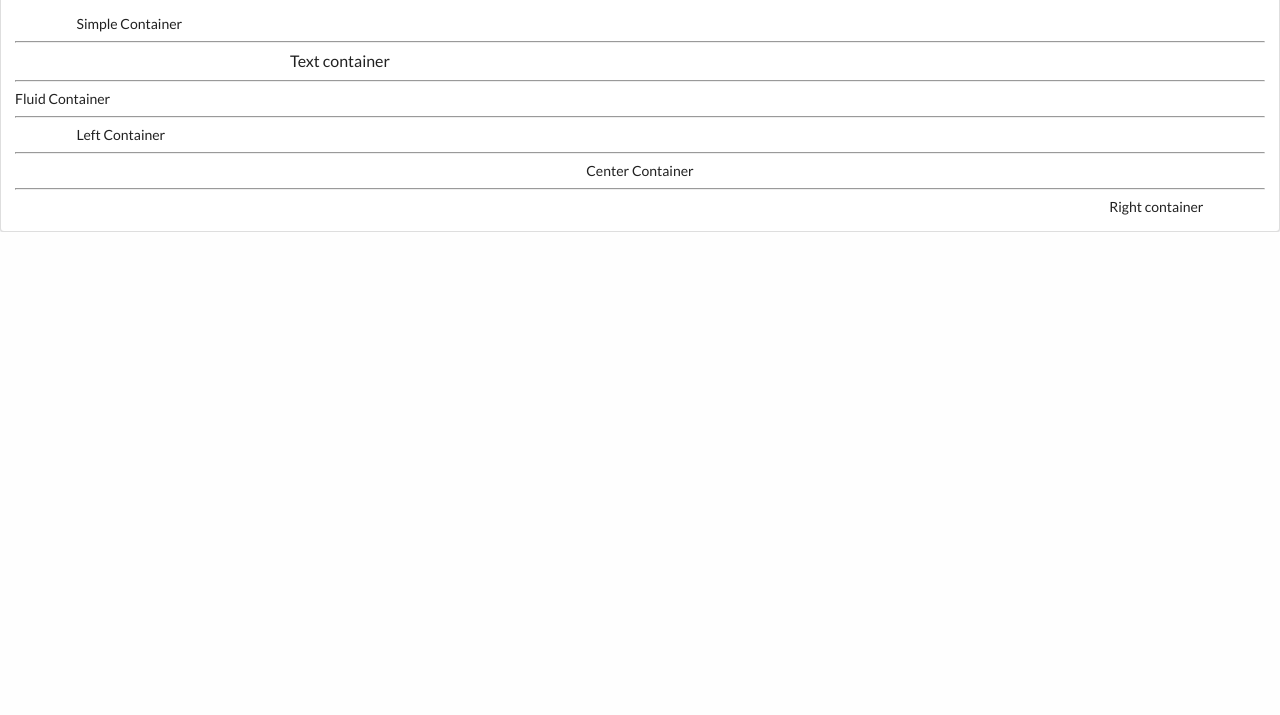
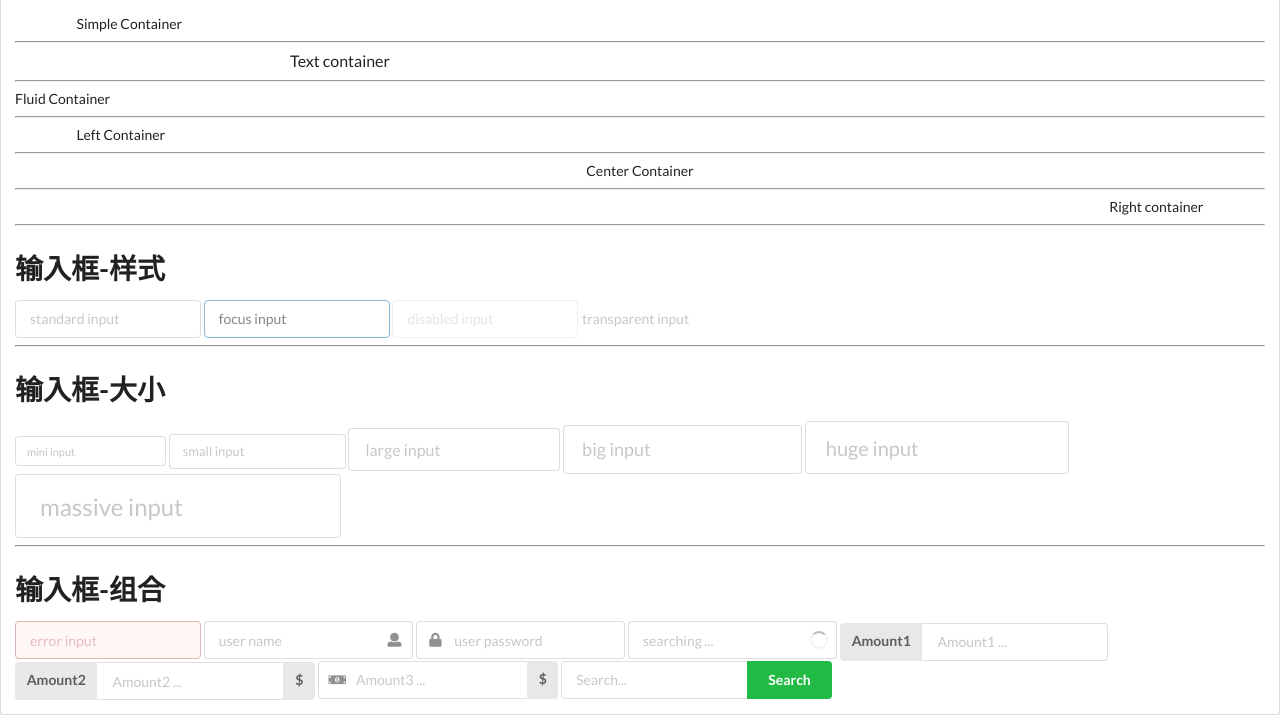
Before and after one commit to ItManHarry/wechat, a Flask app: page /ui/index in a window 1280 px wide. Shown: the part 1398-2113 px from the top of the page. Before the commit the page ends 1630 px from the top, so only its background shows below. Run offline with Flask 2, Linux system fonts and the light colour scheme.

Commit message:
add semantic ui

```diff
--- a/chat/templates/ui/index.html
+++ b/chat/templates/ui/index.html
@@ -145,5 +145,74 @@
   <div class="ui container right aligned">
     <p>Right container</p>
   </div>
+  <hr>
+  <h1>输入框-样式</h1>
+  <div class="ui input">
+    <input type="text" placeholder="standard input">
+  </div>
+  <div class="ui input focus">
+    <input type="text" placeholder="focus input">
+  </div>
+  <div class="ui input disabled">
+    <input type="text" placeholder="disabled input">
+  </div>
+  <div class="ui input transparent">
+    <input type="text" placeholder="transparent input">
+  </div>
+  <hr>
+  <h1>输入框-大小</h1>
+  <div class="ui input mini">
+    <input type="text" placeholder="mini input">
+  </div>
+  <div class="ui input small">
+    <input type="text" placeholder="small input">
+  </div>
+  <div class="ui input large">
+    <input type="text" placeholder="large input">
+  </div>
+  <div class="ui input big">
+    <input type="text" placeholder="big input">
+  </div>
+  <div class="ui input huge">
+    <input type="text" placeholder="huge input">
+  </div>
+  <div class="ui input massive">
+    <input type="text" placeholder="massive input">
+  </div>
+  <hr>
+  <h1>输入框-组合</h1>
+  <div class="ui input error">
+    <input type="text" placeholder="error input">
+  </div>
+  <div class="ui input icon">
+    <input type="text" placeholder="user name">
+    <i class="icon user"></i>
+  </div>
+  <div class="ui input left icon">
+    <i class="icon lock"></i>
+    <input type="password" placeholder="user password">
+  </div>
+  <div class="ui input loading icon">
+    <input type="text" placeholder="searching ...">
+    <i class="icon search"></i>
+  </div>
+  <div class="ui input labeled">
+    <label for="amount1" class="ui label">Amount1</label>
+    <input type="text" placeholder="Amount1 ..." id = "amount1">
+  </div>
+  <div class="ui input right labeled">
+    <div class="ui label">Amount2</div>
+    <input type="text" placeholder="Amount2 ..." id = "amount2">
+    <label for="amount2" class="ui label">$</label>
+  </div>
+  <div class="ui left icon right labeled input">
+    <i class="icon money"></i>
+    <input type="text" placeholder="Amount3 ..." id = "amount3">
+    <label for="amount3" class="ui label">$</label>
+  </div>
+  <div class="ui action input">
+    <input type="text" placeholder="Search...">
+    <button class="ui button green">Search</button>
+  </div>
 </div>
 {% endblock %}
```
